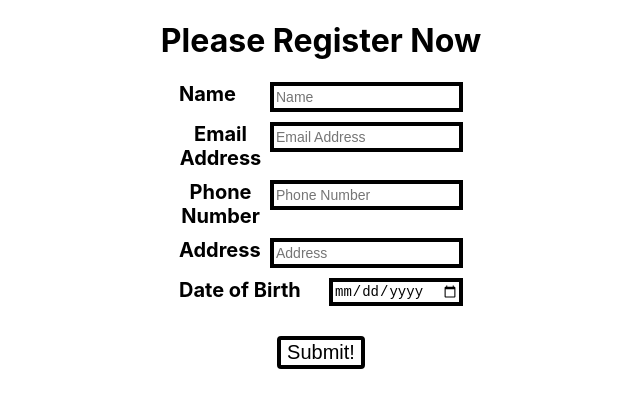
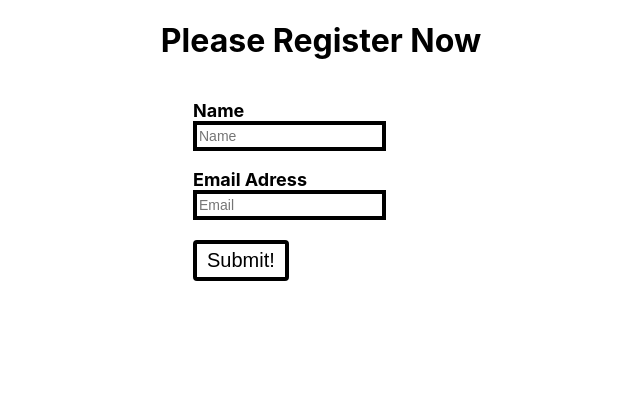
Before and after one commit to Finnste/task-b, a React (Create React App) app: page / in a window 1280 px wide. Shown: the top 408 px of the page, without its empty margins (319-959 px from the left). Built offline with nearby package versions, Linux system fonts and the light colour scheme; the HTML template or start-up script is replaced by a standard one.

Commit message:
react hook form setup

```diff
--- a/package.json
+++ b/package.json
@@ -3,13 +3,16 @@
   "version": "0.1.0",
   "private": true,
   "dependencies": {
+    "@hookform/resolvers": "^3.3.2",
     "@testing-library/jest-dom": "^5.17.0",
     "@testing-library/react": "^13.4.0",
     "@testing-library/user-event": "^13.5.0",
     "react": "^18.2.0",
     "react-dom": "^18.2.0",
+    "react-hook-form": "^7.47.0",
     "react-scripts": "5.0.1",
-    "web-vitals": "^2.1.4"
+    "web-vitals": "^2.1.4",
+    "zod": "^3.22.4"
   },
   "scripts": {
     "start": "react-scripts start",
--- a/src/components/Field.js
+++ b/src/components/Field.js
@@ -1,4 +1,5 @@
 import React, { useState } from "react";
+import { useForm, SubmitHandler } from "react-hook-form";
 import "../styles/Field.css";
 
 const Field = (props) => {
--- a/src/components/Form.js
+++ b/src/components/Form.js
@@ -1,18 +1,57 @@
-import Field from "./Field";
-import "../styles/Form.css"
+import "../styles/Form.css";
+import { useForm, useController } from "react-hook-form";
+import { useState } from "react";
+import { zodResolver } from "@hookform/resolvers/zod";
+import { string, z } from "zod";
+
+const phoneRegex = new RegExp(
+  /^([+]?[\s0-9]+)?(\d{3}|[(]?[0-9]+[)])?([-]?[\s]?[0-9])+$/
+);
+
+const schema = z.object({
+  name: string().min(3, { message: "Name is required" }),
+  email: string().email(),
+});
 
 const Form = () => {
-    return (
-        <div className="formContainer">
-            <h1>Please Register Now</h1>
-            <Field title="Name" inputType="text"/>
-            <Field title="Email Address" inputType="email"/>
-            <Field title="Phone Number" inputType="tel"/>
-            <Field title="Address" inputType="text"/>
-            <Field title="Date of Birth" inputType="date"/>
-            <button className="submitButton">Submit!</button>
+  const { register, control, handleSubmit, formState } = useForm({
+    resolver: zodResolver(schema),
+    mode: "onChange",
+  });
+  const { errors } = formState;
+
+  const [inputError, setInputError] = useState(true);
+
+  const handleSave = (formValues) => {
+    console.log(formValues);
+  };
+
+  return (
+    <div>
+      <h1>Please Register Now</h1>
+      <form onSubmit={handleSubmit(handleSave)}>
+        <div className="fieldContainer">
+          <p>Name</p>
+          <input type="text" {...register("name")} placeholder="Name" className={errors.name? "input inputError": "input"}/>
+          <div className="alert">
+            {errors.name?.message}
+          </div>
         </div>
-     );
-}
+
+        <div className="fieldContainer">
+          <p>Email Adress</p>
+          <input type="email" {...register("email")} placeholder="Email" className={errors.email? "input inputError": "input"}/>
+          <div className="alert">
+            {errors.email?.message}
+          </div>
+        </div>
+
+        <button className={errors? "submitButton buttonError": "submitButton"} type="submit">
+          Submit!
+        </button>
+      </form>
+    </div>
+  );
+};
 
 export default Form;
--- a/src/styles/Field.css
+++ b/src/styles/Field.css
@@ -13,31 +13,3 @@ label {
   font-weight: bold;
   margin-right: 8px;
 }
-
-input {
-  height: 20px;
-  font-size: 14px;
-  font-weight: lighter;
-  border: 4px solid black;
-}
-
-.error {
-    border: 4px solid red;
-}
-
-.alertHidden {
-    display: none;
-}
-
-.alert {
-    display: block;
-    font-size: 12px;
-    color: red;
-    margin: 0px;
-    position: relative;
-    text-align: right;
-}
-
-input[type=number]::-webkit-inner-spin-button {
-    -webkit-appearance: none;
-  }
--- a/src/styles/Form.css
+++ b/src/styles/Form.css
@@ -1,6 +1,25 @@
-.formContainer {
-    width: 30vw;
+form {
+  width: 20vw;
   margin: 0 auto;
+  display: flex;
+  flex-direction: column;
+}
+
+.fieldContainer {
+  text-align: left;
+}
+
+.fieldContainer p {
+  font-size: 18px;
+  font-weight: bold;
+  margin-bottom: 0;
+}
+
+input {
+    height: 20px;
+    font-size: 14px;
+    font-weight: lighter;
+    border: 4px solid black;
   }
 
 .submitButton {
@@ -10,8 +29,27 @@
   border-radius: 4px;
   margin-top: 20px;
   font-size: 20px;
+  width: min-content;
+  padding: 5px 10px;
 }
 
 .submitButton:active {
-    background-color: green;
+  background-color: rgb(18, 179, 18);
 }
+.buttonError:active {
+    background-color: red;
+}
+
+.alert {
+  display: inline;
+  font-size: 16px;
+  font-weight: bold;
+  color: red;
+  margin-left: 10px;
+  position: relative;
+  vertical-align: bottom;
+}
+
+.inputError {
+    border: 4px solid red;
+}
```
Also changed, not shown: 1 other file (tests, documents, lock files or other folders). Lines whose indentation alone changed are shown as unchanged.
